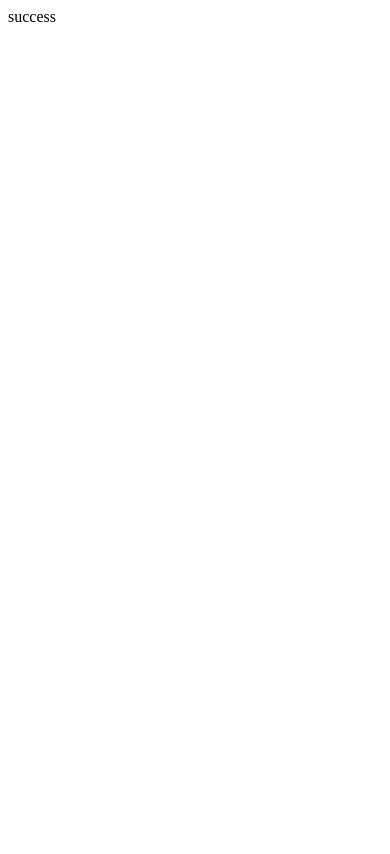
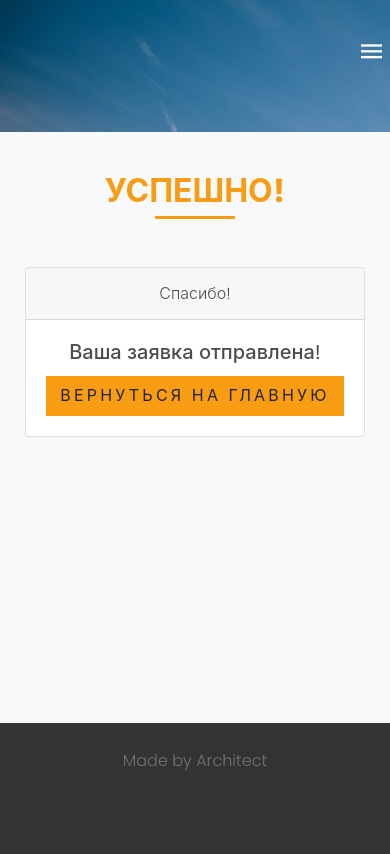
Before and after one commit to GreatRaksin/CubocTrans_site, a Django app: page /success in a window 390 px wide. Before the commit the page is almost empty. Before the commit the page ends 22 px from the top, so only its background shows below. Run offline with Django 3.2, Linux system fonts and the light colour scheme; some libraries are stand-ins or nearby versions; some web fonts are replaced.

Commit message:
Сделал страницу успех

```diff
--- a/templates/success.html
+++ b/templates/success.html
@@ -1,12 +1,34 @@
-<!DOCTYPE html>
-<html lang="ru">
-<head>
-    <meta charset="UTF-8">
-    <title>Title</title>
-</head>
-<body>
+{% extends 'base.html' %}
 
-success
+{% block content %}
+    <style>
+        body {
+            background: url("../static/images/cargo_bg.jpg") no-repeat;
+            background-size: cover;
+        }
+    </style>
+    <div class="mb-5" style="height: 10vh;"></div>
 
-</body>
-</html>
+    <div id="about" class="site-section bg-light" style="height: 70vh;">
+        <div class="container">
+            <div class="row justify-content-center mb-5">
+                <div class="col-md-7 text-center border-primary">
+                    <h2 class="font-weight-light text-primary" data-aos="fade">Успешно!</h2>
+                </div>
+            </div>
+            <div class="row mt-5 g-5 justify-content-center">
+                <div class="card text-center">
+                    <div class="card-header">
+                        Спасибо!
+                    </div>
+                    <div class="card-body">
+                        <h5 class="card-title">Ваша заявка отправлена!</h5>
+
+                        <a href="{% url 'index' %}" class="btn btn-primary">Вернуться на главную</a>
+                    </div>
+                </div>
+            </div>
+        </div>
+    </div>
+
+{% endblock %}
```
